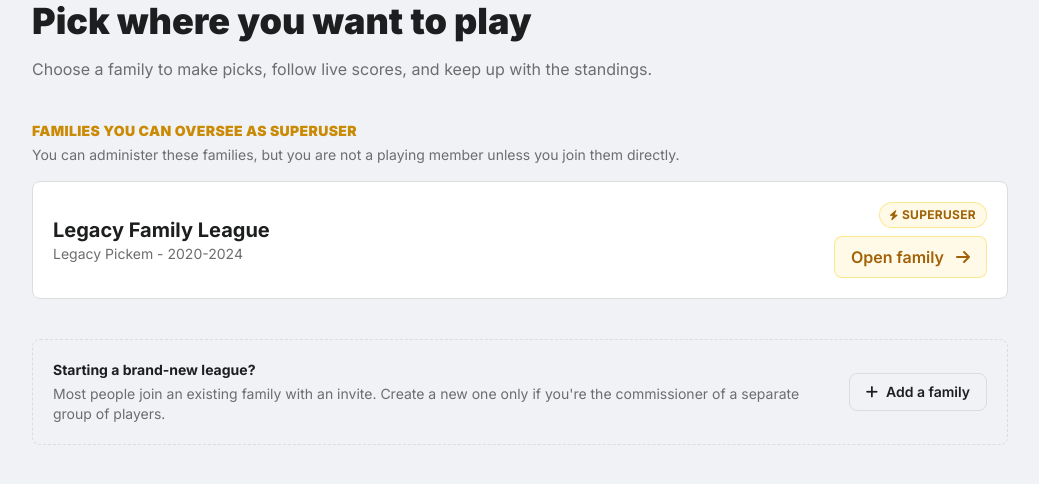
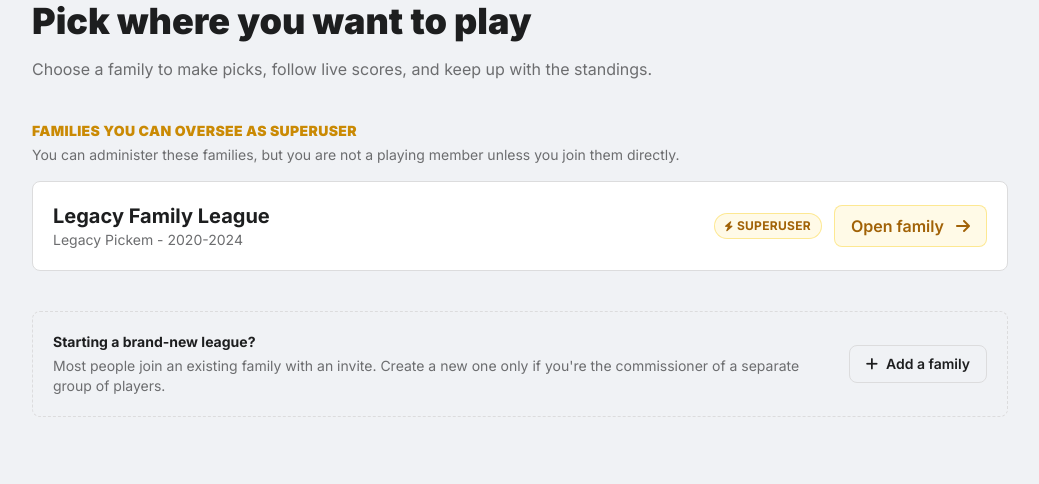
Before and after one commit to jimdaga/family-pickem, a Django app: page /families/ in a window 1280 px wide. Shown: the part 135-619 px from the top of the page, without its empty margins (120-1159 px from the left). Run offline with Django 3.2, Linux system fonts and the light colour scheme; the visitor is signed in with stand-in values (Sample User, id 1); data comes from the database, SQL or seed files in the repository; data that the repository does not hold is empty; some libraries are stand-ins or nearby versions.

Commit message:
fix(families): keep the role pill on the same row as the action button
The pill (Family Commissioner / Superuser) was stacked above the Enter Pool /
Open family button; make the right-side container a horizontal row so the pill
and button sit on one line, right-aligned (wraps only on very narrow widths).

Co-Authored-By: Claude Opus 4.8 <noreply@anthropic.com>

```diff
--- a/pickem/pickem_homepage/templates/pickem/family_picker.html
+++ b/pickem/pickem_homepage/templates/pickem/family_picker.html
@@ -33,7 +33,7 @@
                 </p>
                 {% endif %}
             </div>
-            <div class="flex flex-col items-end gap-2 flex-none">
+            <div class="flex flex-wrap items-center justify-end gap-3 flex-none">
                 {% if choice.membership.role == "owner" %}
                 <span class="inline-flex items-center gap-1 rounded-full border border-sky-400/40 bg-sky-400/10 px-2.5 py-1 text-xs font-bold uppercase tracking-wide text-sky-600 dark:text-sky-300">
                     <i class="fas fa-gavel text-[10px]"></i>
@@ -79,7 +79,7 @@
                 </p>
                 {% endif %}
             </div>
-            <div class="flex flex-col items-end gap-2 flex-none">
+            <div class="flex flex-wrap items-center justify-end gap-3 flex-none">
                 <span class="inline-flex items-center gap-1 rounded-full border border-yellow-400/40 bg-yellow-400/10 px-2.5 py-1 text-xs font-bold uppercase tracking-wide text-yellow-700 dark:text-yellow-300">
                     <i class="fas fa-bolt text-[10px]"></i>
                     Superuser
```
